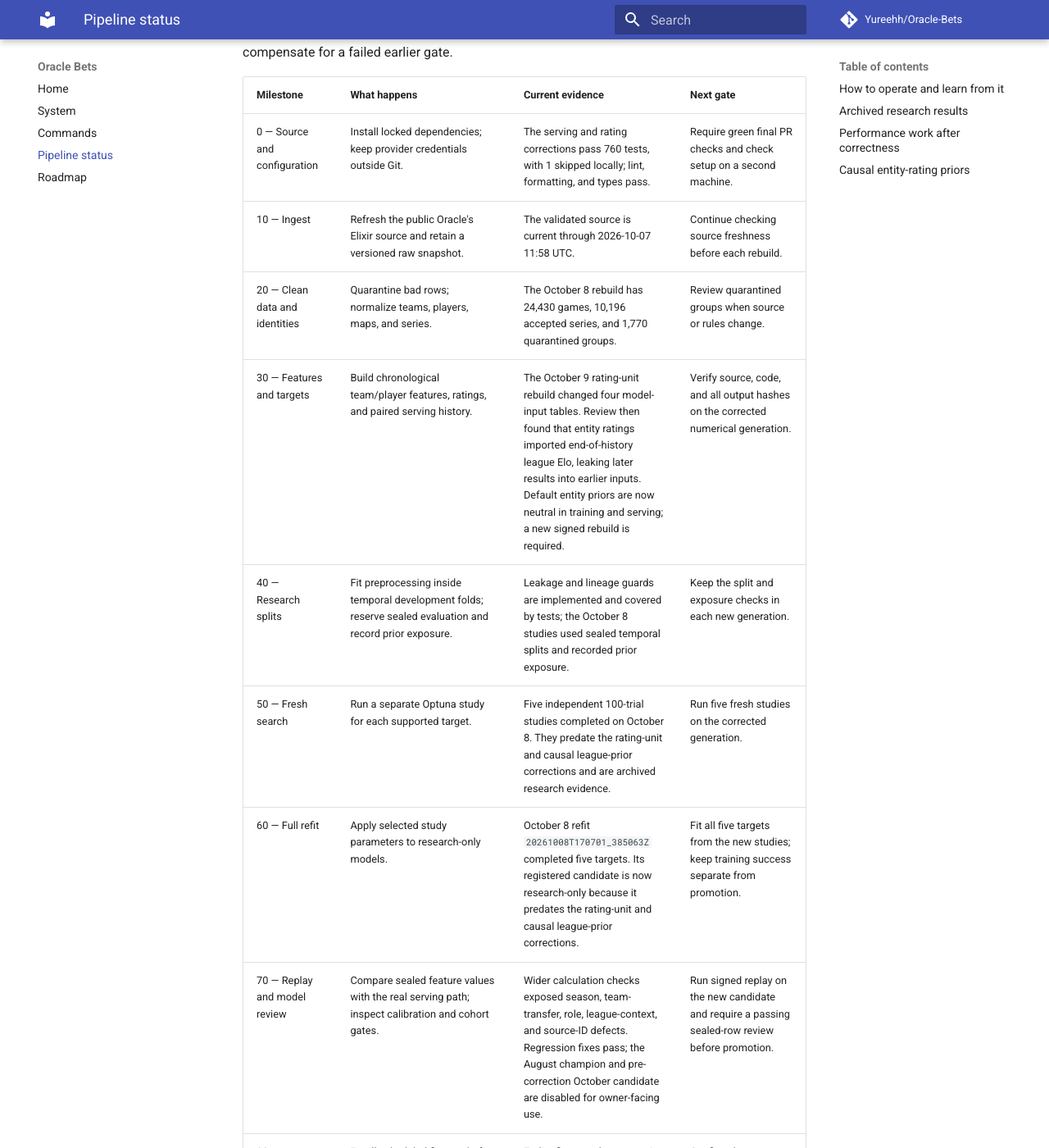
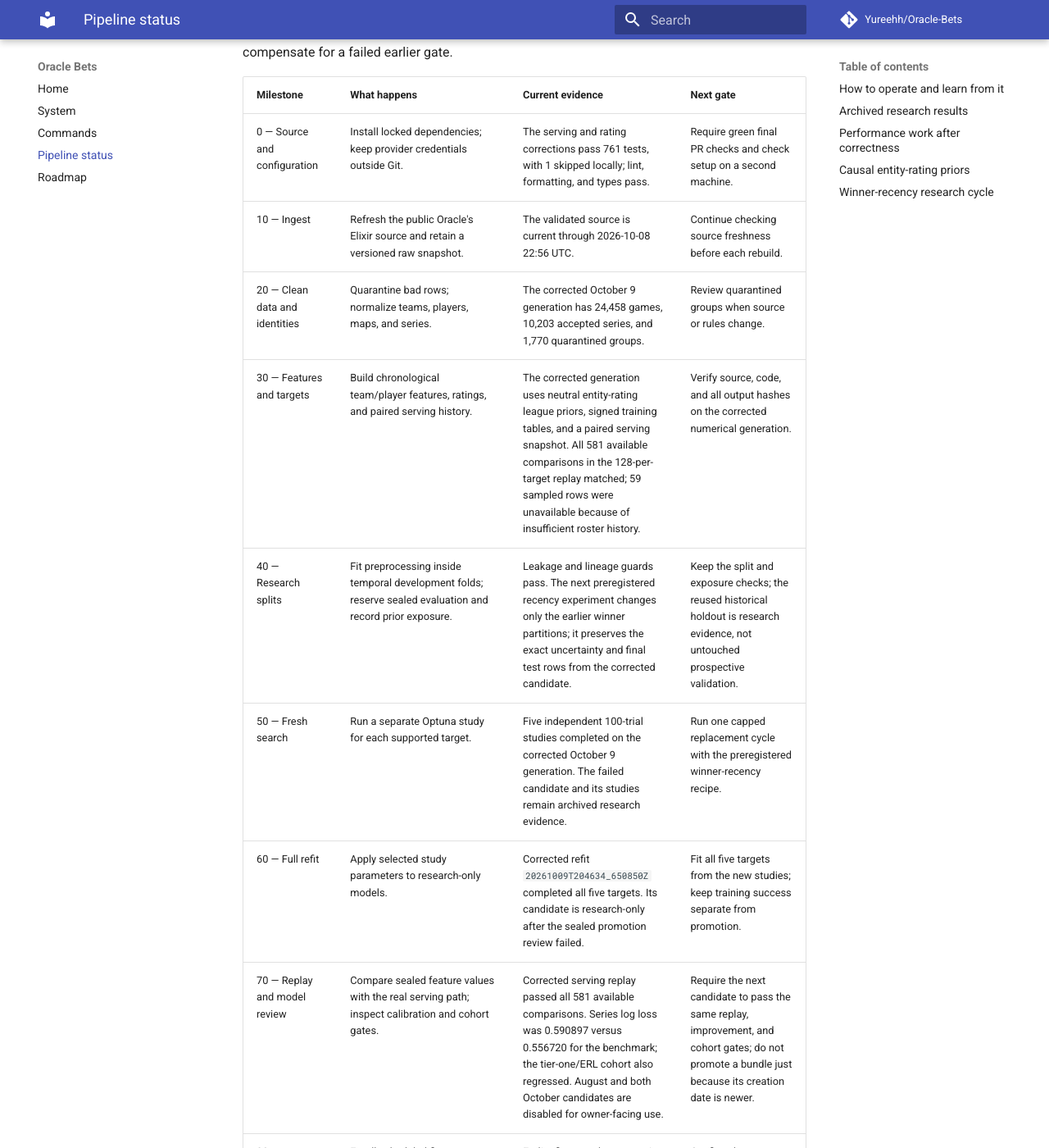
Before and after one commit to Yureehh/Oracle-Bets, an MkDocs documentation site: the page built from docs/pipeline-status.md, in a window 1280 px wide and 1400 px high, scrolled down 247 px. Shown: the whole window at 82% size. Built offline with MkDocs 1.6.1 and Material for MkDocs 9.7.7, drawn with Linux system fonts in a browser that asks for light colours; comment, search, counter and statistics services are not loaded; some of the changed text lies outside the part shown.

Commit message:
fix(lol): train winner models on more recent development history
Move earlier winner partitions to 73/2/2.5/2.5 while retaining the existing 5% uncertainty and 15% test windows. Reserve a timestamp for every remaining partition so the documented six-timestamp minimum works. Record the failed corrected candidate and preregister one replacement cycle without changing promotion gates.

```diff
--- a/docs/pipeline-status.md
+++ b/docs/pipeline-status.md
@@ -10,14 +10,14 @@
 
 | Milestone | What happens | Current evidence | Next gate |
 | --- | --- | --- | --- |
-| 0 — Source and configuration | Install locked dependencies; keep provider credentials outside Git. | The serving and rating corrections pass 760 tests, with 1 skipped locally; lint, formatting, and types pass. | Require green final PR checks and check setup on a second machine. |
-| 10 — Ingest | Refresh the public Oracle's Elixir source and retain a versioned raw snapshot. | The validated source is current through 2026-10-07 11:58 UTC. | Continue checking source freshness before each rebuild. |
-| 20 — Clean data and identities | Quarantine bad rows; normalize teams, players, maps, and series. | The October 8 rebuild has 24,430 games, 10,196 accepted series, and 1,770 quarantined groups. | Review quarantined groups when source or rules change. |
-| 30 — Features and targets | Build chronological team/player features, ratings, and paired serving history. | The October 9 rating-unit rebuild changed four model-input tables. Review then found that entity ratings imported end-of-history league Elo, leaking later results into earlier inputs. Default entity priors are now neutral in training and serving; a new signed rebuild is required. | Verify source, code, and all output hashes on the corrected numerical generation. |
-| 40 — Research splits | Fit preprocessing inside temporal development folds; reserve sealed evaluation and record prior exposure. | Leakage and lineage guards are implemented and covered by tests; the October 8 studies used sealed temporal splits and recorded prior exposure. | Keep the split and exposure checks in each new generation. |
-| 50 — Fresh search | Run a separate Optuna study for each supported target. | Five independent 100-trial studies completed on October 8. They predate the rating-unit and causal league-prior corrections and are archived research evidence. | Run five fresh studies on the corrected generation. |
-| 60 — Full refit | Apply selected study parameters to research-only models. | October 8 refit `20261008T170701_385063Z` completed five targets. Its registered candidate is now research-only because it predates the rating-unit and causal league-prior corrections. | Fit all five targets from the new studies; keep training success separate from promotion. |
-| 70 — Replay and model review | Compare sealed feature values with the real serving path; inspect calibration and cohort gates. | Wider calculation checks exposed season, team-transfer, role, league-context, and source-ID defects. Regression fixes pass; the August champion and pre-correction October candidate are disabled for owner-facing use. | Run signed replay on the new candidate and require a passing sealed-row review before promotion. |
+| 0 — Source and configuration | Install locked dependencies; keep provider credentials outside Git. | The serving and rating corrections pass 761 tests, with 1 skipped locally; lint, formatting, and types pass. | Require green final PR checks and check setup on a second machine. |
+| 10 — Ingest | Refresh the public Oracle's Elixir source and retain a versioned raw snapshot. | The validated source is current through 2026-10-08 22:56 UTC. | Continue checking source freshness before each rebuild. |
+| 20 — Clean data and identities | Quarantine bad rows; normalize teams, players, maps, and series. | The corrected October 9 generation has 24,458 games, 10,203 accepted series, and 1,770 quarantined groups. | Review quarantined groups when source or rules change. |
+| 30 — Features and targets | Build chronological team/player features, ratings, and paired serving history. | The corrected generation uses neutral entity-rating league priors, signed training tables, and a paired serving snapshot. All 581 available comparisons in the 128-per-target replay matched; 59 sampled rows were unavailable because of insufficient roster history. | Verify source, code, and all output hashes on the corrected numerical generation. |
+| 40 — Research splits | Fit preprocessing inside temporal development folds; reserve sealed evaluation and record prior exposure. | Leakage and lineage guards pass. The next preregistered recency experiment changes only the earlier winner partitions; it preserves the exact uncertainty and final test rows from the corrected candidate. | Keep the split and exposure checks; the reused historical holdout is research evidence, not untouched prospective validation. |
+| 50 — Fresh search | Run a separate Optuna study for each supported target. | Five independent 100-trial studies completed on the corrected October 9 generation. The failed candidate and its studies remain archived research evidence. | Run one capped replacement cycle with the preregistered winner-recency recipe. |
+| 60 — Full refit | Apply selected study parameters to research-only models. | Corrected refit `20261009T204634_650850Z` completed all five targets. Its candidate is research-only after the sealed promotion review failed. | Fit all five targets from the new studies; keep training success separate from promotion. |
+| 70 — Replay and model review | Compare sealed feature values with the real serving path; inspect calibration and cohort gates. | Corrected serving replay passed all 581 available comparisons. Series log loss was 0.590897 versus 0.556720 for the benchmark; the tier-one/ERL cohort also regressed. August and both October candidates are disabled for owner-facing use. | Require the next candidate to pass the same replay, improvement, and cohort gates; do not promote a bundle just because its creation date is newer. |
 | 80 — Prospective fixture population | Enroll scheduled fixtures before forecasts and prices. | Earlier fixture cohorts remain recorded. The owner will choose relevant leagues and fixtures after model validation. | Confirm the prospective population and collect complete coverage, including missing markets and no-bet decisions. |
 | 90 — Market and paper cycle | Capture exact Polymarket/Thunderpick contracts, owner-confirm quotes, size positive-edge paper entries, record close and result. | The evidence database passes integrity checks, but contains zero bets and zero settlements. The latest local market observations are from October 4; the October 8 Polymarket check found no supported open LoL market from Italy. No verified Thunderpick line or complete quote-to-settlement cycle exists. | Obtain an owner-observed executable contract and price, then record a real prospective paper cycle, including the closing quote and sourced result. |
 | 100 — Decision evidence | Evaluate all enrolled fixtures, net paper returns, calibration, closing-line value, exposure, and drawdown before extending to tennis or real stakes. | **Pending.** No observed earnings claim is justified. | Accumulate enough prospective, settled, representative samples and compare locked policies on later data. |
@@ -98,3 +98,32 @@
 change earlier default entity ratings. Freshness guards stopped the queued
 search before any trials because the cached source had aged past its limit;
 refresh the source before rebuilding and starting the replacement studies.
+
+## Winner-recency research cycle
+
+The corrected October 9 run is fresh as an artifact, but its original 55%
+training partition stops the series base learner on May 13, 2025. Its
+calibration then spans much of the following year. The candidate passed
+calculation parity but failed model promotion: series log loss was 6.14% worse
+than the benchmark, with tier-one/ERL regression. No new champion was promoted.
+
+One replacement research cycle is preregistered with timestamp-atomic
+73/2/2.5/2.5/5/15 partitions for training, tuning, calibration fitting,
+calibration selection, uncertainty fitting, and testing. On the retained
+source this moves series training to 7,447 rows through February 1, 2026.
+The original uncertainty window and all 1,529 final series test IDs remain
+exactly unchanged. The calibration periods become smaller and more recent;
+minimum support, calibration diversity, timestamp separation, and all model
+promotion and market-readiness checks still apply. This is an experiment,
+not an assurance of improved performance.
+
+The research cap is one new five-target search/refit/replay cycle. If it still
+fails the unchanged promotion gates, record that failure rather than repeatedly
+selecting against the same test outcomes. The reused historical holdout has
+known prior exposure and cannot establish an independent earning claim.
+Prospective owner-selected fixtures, executable quotes, closes, and settled
+results remain necessary before stronger strategy claims.
+
+The splitter also now reserves a timestamp for every remaining partition,
+fixing its previous failure on the documented six-timestamp minimum.
+The running Discord worker was refreshed silently after the code fixes.
```
Also changed, not shown: 2 other files.
